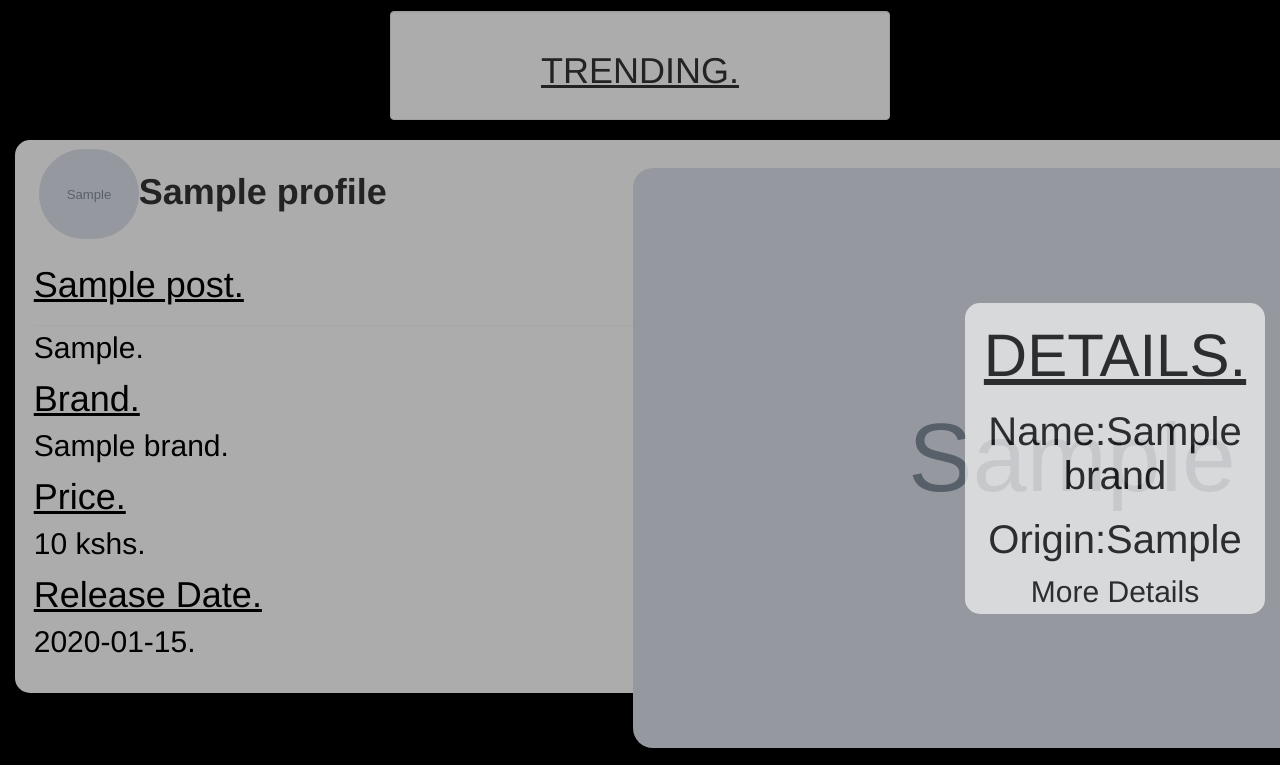
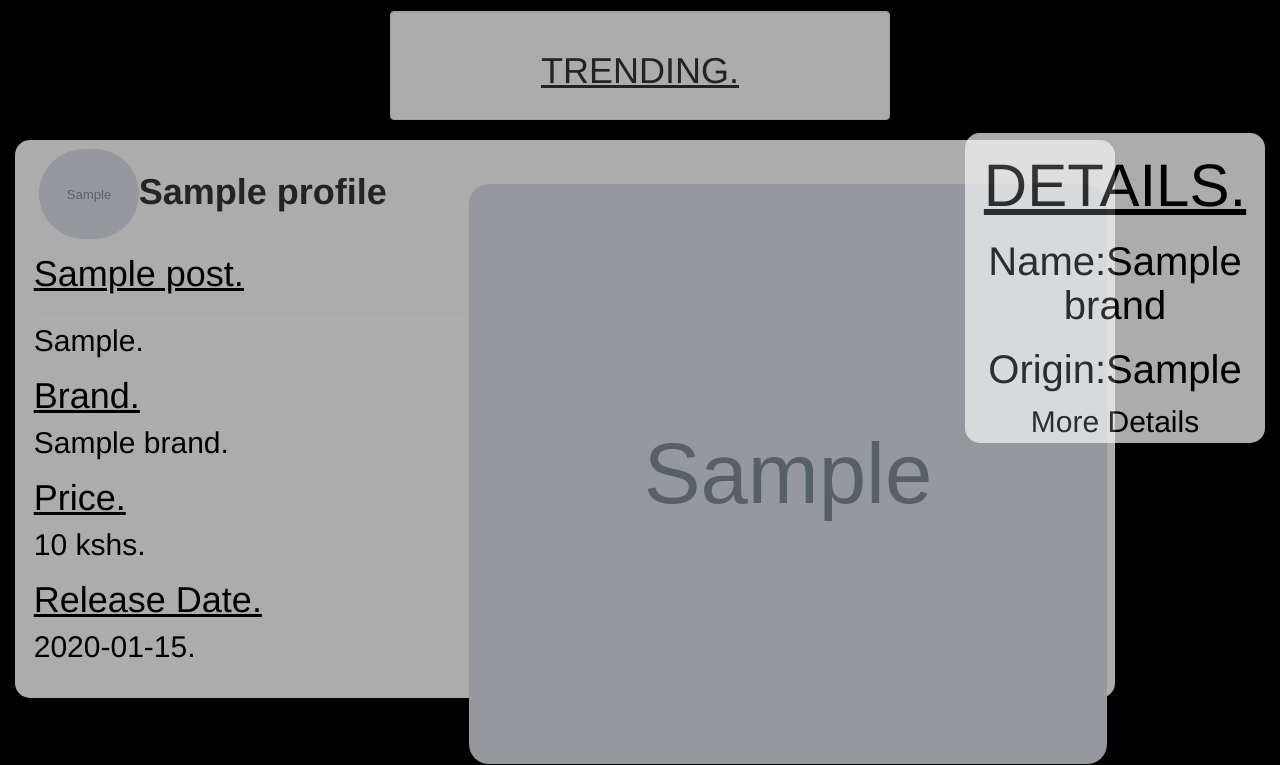
Before and after one commit to markmurimi/shoe-blog, a Django app: page /home/ in a window 1280 px wide; the page is wider, and only the part inside the window is pictured. Shown: the part 1744-2509 px from the top of that part. Run offline with Django 3.2, Linux system fonts and the light colour scheme; tables that the repository leaves empty hold one stand-in row (values such as "Sample post"); grey boxes marked "Sample" are stand-in pictures; some libraries are stand-ins or nearby versions.

Commit message:
made chabges

```diff
--- a/brands/templates/home.html
+++ b/brands/templates/home.html
@@ -33,10 +33,10 @@
             <h1 style="text-decoration:underline;">TRENDING.</h1>
         </div>
 {% for images_item in images %}
-        <div data-aos="fade-left" data-aos-duration="1300"style="background-color:whitesmoke;padding:1.5%;border-radius:15px;opacity:0.7;margin-right:70%;width:1500px;padding-bottom:2%;" class="container">
+        <div data-aos="fade-left" data-aos-duration="1300"style="background-color:whitesmoke;padding:1.5%;border-radius:15px;opacity:0.7;margin-right:70%;width:1100px;padding-bottom:2%;" class="container">
                 <h1 style="padding-left:5px;padding-right:20px;margin-top:-10px;margin-bottom:-13px;font-weight:bolder;"><img style="width:100px;height:90px;border-radius:118px" src="{{images_item.profile.profile_pic.url}}">{{images_item.profile.name}}</h1>
             <img  style="margin-left:41%;width:60%;height:580px;margin-top:-4%;border-radius:20px;" src="{{images_item.picture.url}}">
-            <h1 style="color:black;margin-top:-33%;margin-right:60%;text-decoration: underline">{{images_item.name}}.</h1>
+            <h1 style="color:black;margin-top:-48%;margin-right:60%;text-decoration: underline">{{images_item.name}}.</h1>
             <hr>
             <h2 style="color:black;margin-top:-1%;margin-right:60%;">{{images_item.post_caption}}.</h2>
             <br>
@@ -52,7 +52,7 @@
         <br>
         <br>
         <br>
-        <div data-aos="fade-down" data-aos-duration="1600" style="background-color:whitesmoke;opacity:0.7;float:right;width:24%;margin-top:-36%;border-radius:15px;text-align: center;" class="container">
+        <div data-aos="fade-down" data-aos-duration="1600" style="background-color:whitesmoke;opacity:0.7;float:right;width:24%;margin-top:-50%;border-radius:15px;text-align: center;" class="container">
             <h1 style="font-size:60px;color:black;text-decoration: underline;">DETAILS.</h1>
             <h1 style="font-size:40px;color:black;">Name:{{images_item.brand.brand_name}}</h1>
             <h1 style="font-size:40px;color:black;">Origin:{{images_item.brand.brand_origin}}</h1>
```
